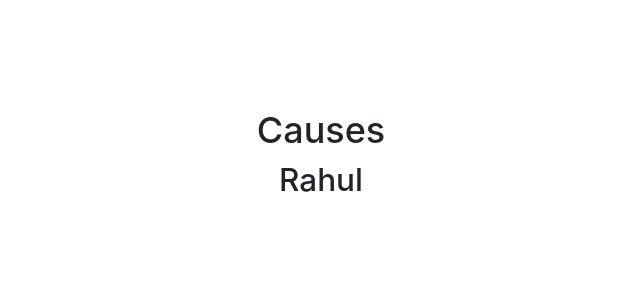
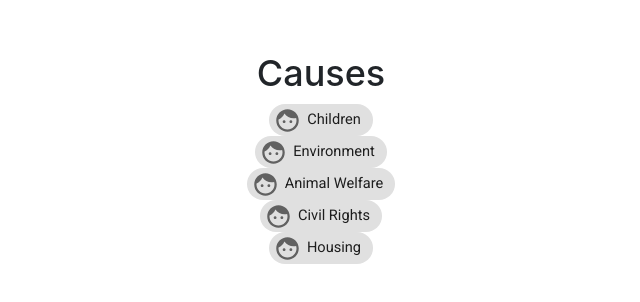
Before and after one commit to rshah98626/waltru, a Next.js app: page /quiz/causes in a window 1280 px wide. Shown: the part 242-544 px from the top of the page, without its empty margins (319-959 px from the left). Built offline with nearby package versions, Linux system fonts and the light colour scheme.

Commit message:
last commit

```diff
--- a/pages/quiz/causes.tsx
+++ b/pages/quiz/causes.tsx
@@ -1,10 +1,52 @@
 import { QuizContent } from '../../components/QuizContent'
+import Chip from '@material-ui/core/Chip'
+import FaceIcon from '@material-ui/icons/Face'
+import { MouseEvent } from 'react'
 
 export default function CollectName(): JSX.Element {
+  const handleClick = (event: MouseEvent<HTMLDivElement>) => {
+    console.log('hi')
+    console.log(event.currentTarget.nodeValue)
+  }
+
   return (
     <QuizContent>
       <h2>Causes</h2>
-      <h3>Rahul</h3>
+      <Chip
+        icon={<FaceIcon />}
+        label={'Children'}
+        clickable
+        color={'default'}
+        onClick={handleClick}
+      />
+      <Chip
+        icon={<FaceIcon />}
+        label={'Environment'}
+        clickable
+        color={'default'}
+        onClick={handleClick}
+      />
+      <Chip
+        icon={<FaceIcon />}
+        label={'Animal Welfare'}
+        clickable
+        color={'default'}
+        onClick={handleClick}
+      />
+      <Chip
+        icon={<FaceIcon />}
+        label={'Civil Rights'}
+        clickable
+        color={'default'}
+        onClick={handleClick}
+      />
+      <Chip
+        icon={<FaceIcon />}
+        label={'Housing'}
+        clickable
+        color={'default'}
+        onClick={handleClick}
+      />
     </QuizContent>
   )
 }
--- a/pages/quiz/collect-name.tsx
+++ b/pages/quiz/collect-name.tsx
@@ -15,7 +15,7 @@ const StyledButton = styled(Button)({
 export default function CollectName(): JSX.Element {
   return (
     <QuizContent>
-      <h2>What`&apos;`s your name?</h2>
+      <h2>What&apos;s your name?</h2>
       <span>
         <StyledTextField id="firstName" label="First Name" variant="outlined" />
         <StyledTextField id="lastName" label="Last Name" variant="outlined" />
```
